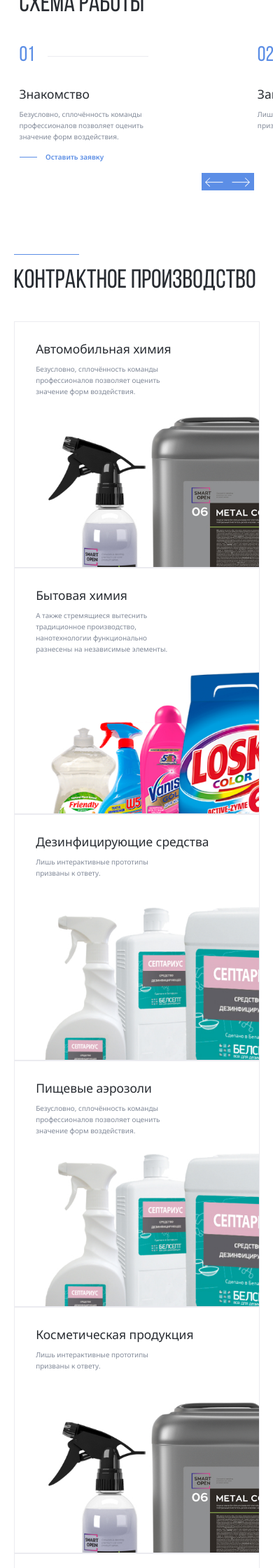
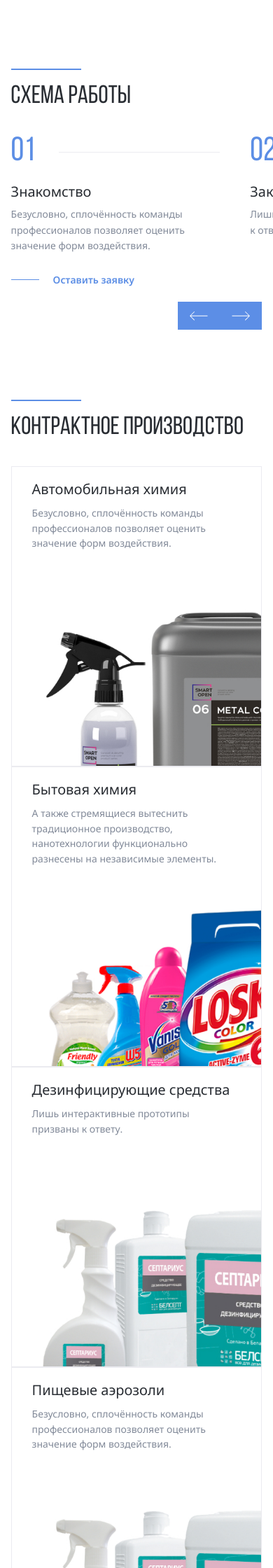
Before and after one commit to AnMayorov/Aliance, a PHP site: page / in a window 390 px wide. Shown: the part 958-3198 px from the top of the page at 70% size. Run offline with PHP 8.4, Linux system fonts and the light colour scheme.

Commit message:
add: mobile PP

```diff
--- a/css/style.css
+++ b/css/style.css
@@ -436,7 +436,7 @@ body {
   color: var(--2-color-txt);
 }
 .item__text {
-  width: 18.75rem/*300px*/;
+  max-width: 18.75rem/*300px*/;
   color: var(--3-color-txt);
 }
 .item__link {
@@ -483,7 +483,7 @@ body {
 .contract__seporator {
   margin-bottom: 1.5625rem/*25px*/;
   width: 9.375rem/*150px*/;
-  height: 1px;
+  height: 2px;
   background: var(--4-color-txt);
 }
 .contract__title {
@@ -890,17 +893,184 @@ body {
 }
 @media (max-width: 36em/*576px*/) {
   [class*="_container"] {
-    max-width: 90%;
+    max-width: 92%;
     margin: 0 auto;
   }
+  .header {
+    margin-bottom: 9.9em/*99px*/;
+  }
+  .header__container {
+    padding: 0;
+  }
+  .header__seporator {
+    width: 10rem/*100px*/;
+  }
+  .header__content {
+    margin-bottom: 5em/*50px*/;
+  }
+  .header__title {
+    margin-bottom: 1.3rem/*13px*/;
+    font-size: 4.8rem/*48px*/;
+    line-height: 121%;
+  }
+  .header__text {
+    margin-bottom: 2.142857em/*30px*/;
+    font-size: 1.4rem/*14px*/;
+    line-height: 160%;
+  }
+  .header__content-button {
+    padding: 2rem/*20px*/;
+    font-weight: 700;
+    font-size: 1.4rem/*14px*/;
+    line-height: 160%;
+  }
+  .header__features {
+    overflow: visible;
+    margin: 0;
+  }
+  .header__features-item {
+    max-width: 72.5%;
+    height: 14rem/*140px*/;
+  }
+  .header__features-text {
+    margin-left: -1px;
+    max-width: 15rem/*150px*/;
+    font-size: 1.4rem/*14px*/;
+    line-height: 160%;
+  }
+  .header__slider-buttons {
+    height: 4.4rem/*44px*/;
+  }
+  .arrow-back {
+    margin-left: -1.6em/*-16px*/;
+  }
+  .arrow-forward {
+    margin-right: -1.6em/*-16px*/;
+  }
+
+  .steps {
+    margin-bottom: 10em/*100px*/;
+  }
+  .steps__container {
+    padding: 0;
+  }
+  .steps__seporator {
+    margin-bottom: 1.7em/*17px*/;
+    width: 10rem/*100px*/;
+  }
+  .steps__title {
+    margin-bottom: 0.75em/*27px*/;
+    font-size: 3.6rem/*36px*/;
+    line-height: 120%;
+  }
+  .steps__list {
+    margin-bottom: 2em/*20px*/;
+  }
   .steps__list-item {
-    max-width: 96%;
+    max-width: 90%;
+  }
+  .item__number {
+    margin-bottom: 0.3125em/*15px*/;
+    font-size: 4.8rem/*48px*/;
+    line-height: 120%;
+  }
+  .item__number::after {
+    content: "";
+    margin-left: 0.708333em/*34px*/;
+    width: 23rem/*230px*/;
+  }
+  .item__subtitle {
+    font-size: 2rem/*20px*/;
+    line-height: 130%;
+  }
+  .item__text {
+    max-width: 30rem/*300px*/;
+    font-size: 1.4rem/*14px*/;
+    line-height: 160%;
+  }
+  .item__link {
+    margin-top: 25px;
+    font-size: 1.4rem/*14px*/;
+    line-height: 160%;
+  }
+  .item__link::before {
+    content: '';
+    margin-right: 20px;
+    width: 4rem/*40px*/;
+  }
+  .item__link:hover::before {
+    width: 6rem/*60px*/;
+  }
+  .steps__slider-buttons {
+    width:  12rem/*120px*/;
+    height: 4rem/*40px*/;
+  }
+
+  .contract {
+    margin-bottom: 10em/*100px*/;
+  }
+  .contract__seporator {
+    margin-bottom: 1.7em/*17px*/;
+    width: 10rem/*100px*/;
+  }
+  .contract__item {
+    min-height: 42.9rem/*429px*/
+  }
+  /*--------------------*/
+  .contract__item:hover {
+    border-color: var(--bg-steps-line);
+  }
+  .contract__item:hover .item__card-subtitle {
+    color: var(--2-color-txt);
+  }
+  /*--------------------*/
+  .item__card-box {
+    padding-top: 19px;
+    padding-left: 29px;
+  }
+  .contract__title {
+    margin-bottom: 0.916666em/*33px*/;
+    font-size: 3.6rem/*36px*/;
+    line-height: 120%;
+  }
+  .item__card-subtitle {
+    margin-bottom: 0.5em/*10px*/;
+    max-width: 28.5rem/*285px*/;
+    font-size: 2rem/*20px*/;
+    line-height: 130%;
+  }
+  .item__card-text {
+    font-size: 14px;
+    line-height: 154%;
+  }
+  .item__card-image {
+    min-height: 21.5rem/*215px*/;
+  }
+
+  .marks__seporator {
+    margin-bottom: 1.7em/*17px*/;
+    width: 10rem/*100px*/;
+  }
+  .marks__title {
+    font-size: 3.6rem/*36px*/;
+    line-height: 120%;
   }
   .marks__link-left,
   .marks__link-right {
     flex-direction: column;
     align-items: center;
   }
+  /*--------------------*/
+  .marks-link:hover {
+    border-color: var(--bg-steps-line);
+  }
+  .marks-link:hover .marks__icons {
+    fill: var(--3-color-txt);
+  }
+  .marks-link:hover .marks__content-subtitle {
+    color: var(--2-color-txt);
+  }
+  /*--------------------*/
   .marks__content-image {
     margin: 0;
   }
--- a/index.html
+++ b/index.html
@@ -224,13 +224,13 @@
 
           <div class="header__slider-buttons flex">
             <!-- Кнопки навигации вперёд/назад -->
-            <button class="slider-button-prev flex">
-              <svg class="header__svg" width="36" height="24">
+            <button class="slider-button-prev  flex">
+              <svg class="header__svg arrow-back" width="36" height="24">
                 <use href="img/sprite.svg#arrow_back"></use>
               </svg>
             </button>
-            <button class="slider-button-next flex">
-              <svg class="header__svg" width="36" height="24">
+            <button class="slider-button-next  flex">
+              <svg class="header__svg arrow-forward" width="36" height="24">
                 <use href="img/sprite.svg#arrow_forward"></use>
               </svg>
             </button>
--- a/js/main.js
+++ b/js/main.js
@@ -44,6 +44,9 @@ const swiper = new Swiper('.swiper', {
     prevEl: '.slider-button-prev',
   },
   breakpoints: {
+    320: {
+      slidesPerView: 1.3,
+    },
     576: {
       slidesPerView: 2,
     },
@@ -69,7 +72,10 @@ const stepsSwiper = new Swiper('.steps__swiper', {
     prevEl: '.slider-button-steps-prev',
   },
   breakpoints: {
-    485: {
+    320: {
+      slidesPerView: 1.07,
+    },
+    576: {
       slidesPerView: 2,
     },
     768: {
```
Also changed, not shown: other parts of css/style.css (+15 -12 lines).
